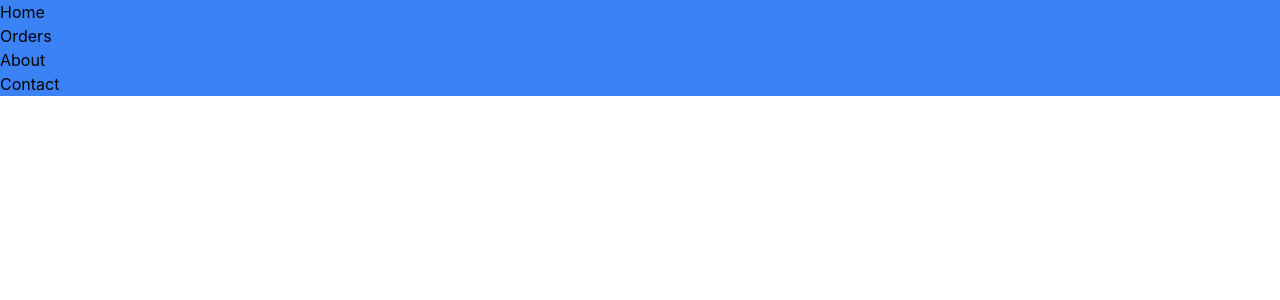
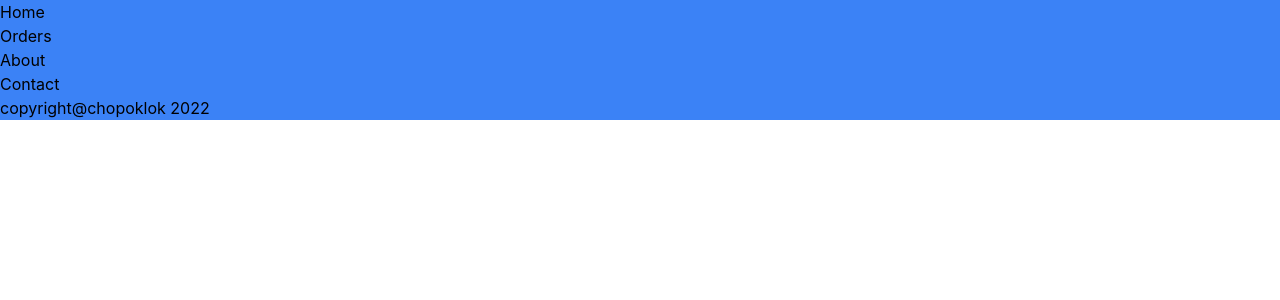
Before and after one commit to Mireille0108/Chopoklok, a React (Create React App) app: page / in a window 1280 px wide. Shown: the top 300 px of the page. Built offline with nearby package versions, Linux system fonts and the light colour scheme.

Commit message:
added footer

```diff
--- a/src/App.js
+++ b/src/App.js
@@ -1,11 +1,13 @@
 import Navbar from './modules/components/Navbar';
 import './App.css';
+import Footer from './modules/components/Footer';
 
 function App() {
   return (
     <section>
       {/* Navbar section */}
       <Navbar />
+      <Footer />
     </section>
   );
 }
--- /dev/null
+++ b/src/modules/components/Footer.js
@@ -0,0 +1,9 @@
+const Footer = () => {
+    return (
+        <header className="bg-blue-500">
+            <h1>copyright@chopoklok 2022</h1>
+        </header>
+    );
+}
+
+export default Footer;
```
